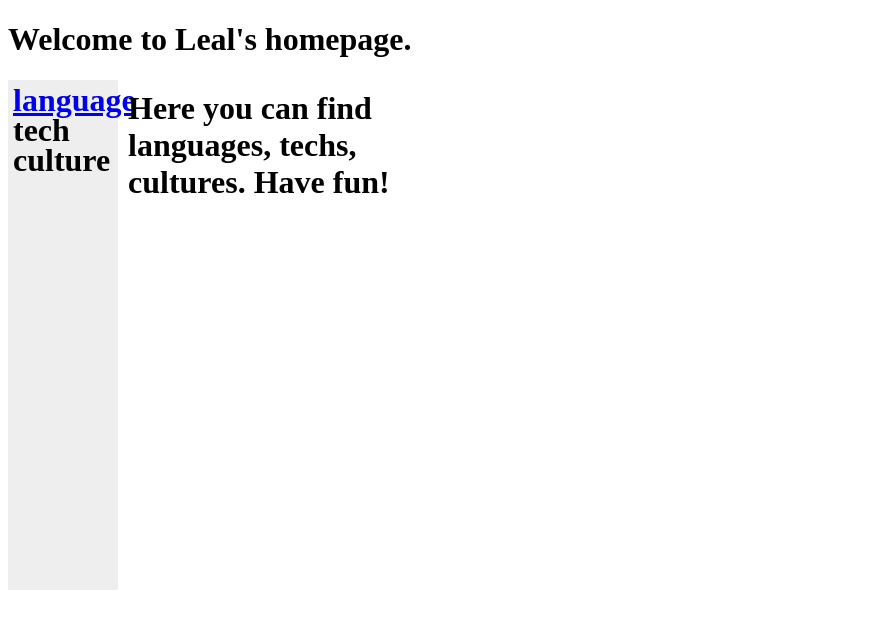
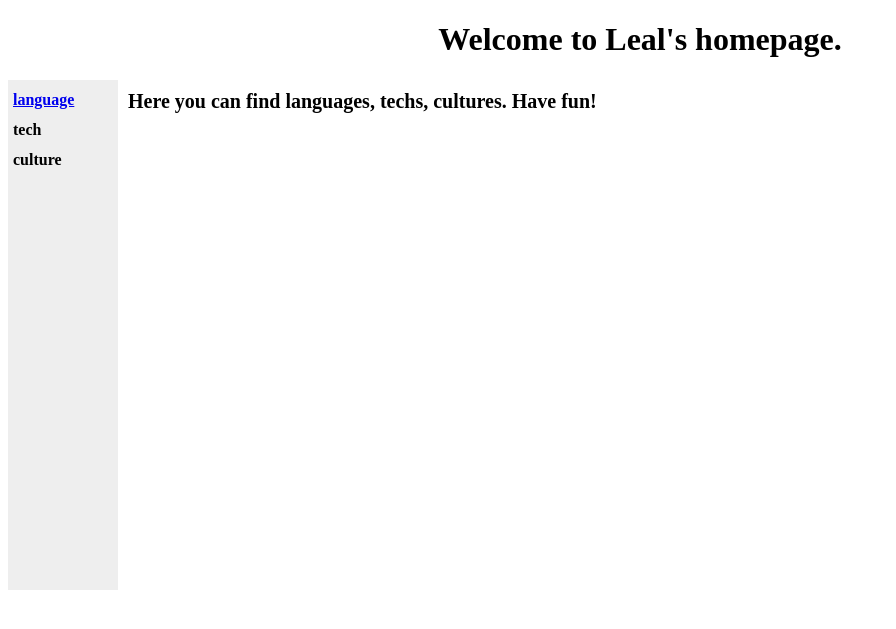
Before and after one commit to lealLuo/lealLuo.github.io, a Jekyll site: the page index.html, which Jekyll copies as it is, in a window 1280 px wide. Shown: the top 629 px of the page, without its empty margins (0-896 px from the left). Built offline with Jekyll 4.4.1, drawn with Linux system fonts in a browser that asks for light colours.

Commit message:
homepage

```diff
--- a/index.html
+++ b/index.html
@@ -3,7 +3,7 @@
 <head>
 <title>Leal Homepage</title>
 <meta charset = "utf-8">
-    <h1>Welcome to Leal's homepage.<h1>
+    <h1 style="text-align:center;">Welcome to Leal's homepage.<h1>
 <style>
     #nav {
     line-height:30px;
@@ -12,11 +12,13 @@
     width:100px;
     float:left;
     padding:5px;
+    font-size: 16px;
 	}
     #section {
-    width:350px;
+    width:500px;
     float:left;
     padding:10px;
+    font-size: 20px;
 	}
 </style>
 </head>
@@ -25,7 +27,7 @@
     <div id="nav">
 	<a href="/language_game/jp_vegetable_index.html">language</a><br>
 	tech<br>
-    	culture<br>
+    culture<br>
     </div>
     <div id="section">
     Here you can find languages, techs, cultures.
```
